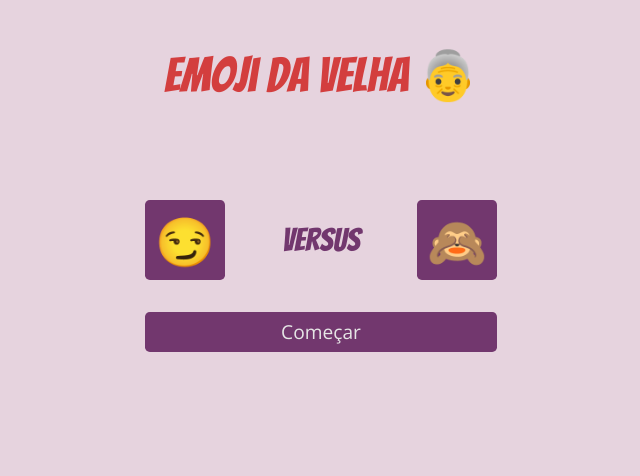
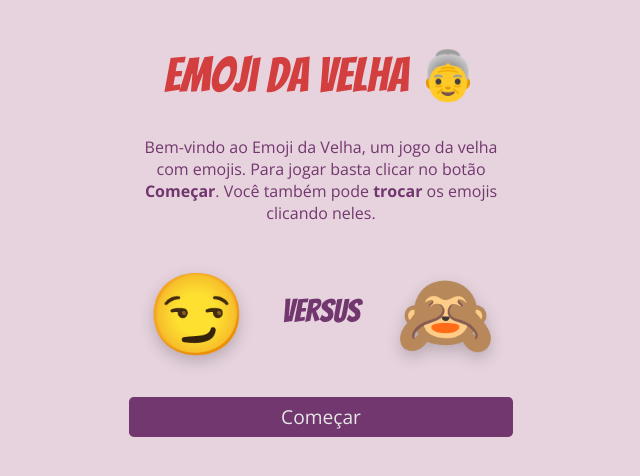
Before and after one commit to jonathashnr/emoji-da-velha, a React (Create React App) app: page / in a window 1280 px wide. Shown: the top 476 px of the page, without its empty margins (319-959 px from the left). Built offline with nearby package versions, Linux system fonts and the light colour scheme.

Commit message:
Update: start page style

```diff
--- a/src/components/Start.tsx
+++ b/src/components/Start.tsx
@@ -44,19 +44,20 @@ const Start: React.FC = () => {
     return (
         <StartStyled>
             <Header />
+            <p>Bem-vindo ao Emoji da Velha, um jogo da velha com emojis. Para jogar basta clicar no botão <strong>Começar</strong>. Você também pode <strong>trocar</strong> os emojis clicando neles.</p>
             <form id="forms">
                 <div className='emojisWrapper'>
-                    <button
+                    <div
                         id='emo1button'
                         className='emojiButton'
                         onClick={onEmojiClick}
-                    >{emoji1}</button>
+                    >{emoji1}</div>
                     <span>versus</span>
-                    <button
+                    <div
                         id='emo2button'
                         className='emojiButton'
                         onClick={onEmojiClick}
-                    >{emoji2}</button>
+                    >{emoji2}</div>
                 </div>
                 <button onClick={handleSubmit} type='submit'>Começar</button>
             </form>
--- a/src/components/styles/Header.styled.ts
+++ b/src/components/styles/Header.styled.ts
@@ -6,7 +6,8 @@ const HeaderStyles = styled.header`
     font-weight: 400;
     font-size: 3rem;
     color: #d33e3e;
-        margin: 3rem 0;
+    margin-top: 3rem;
+    margin-bottom: 1rem;
 }
 
 `
--- a/src/components/styles/Start.styled.ts
+++ b/src/components/styles/Start.styled.ts
@@ -6,23 +6,26 @@ const StartStyled = styled.div`
     align-items: center;
     width: 30%;
     min-width: 22rem;
+    p {
+        text-align: center;
+    }
     #forms {
-        padding: 0 1rem;
         width: 100%;
-        margin: 1rem;
         display: flex;
         flex-direction: column;
         .emojisWrapper {
             display: flex;
-            justify-content: space-between;
+            justify-content: space-around;
             align-items: center;
-            margin: 2rem 0;
+            margin: 1rem 0;
         }
         .emojiButton {
-            font-size: 3rem;
-            width: 5rem;
-            height: 5rem;
-            padding: 0
+            font-size: 5rem;
+            cursor: pointer;
+            text-shadow: rgba(0, 0, 0, 0.2) 0px 6px 16px;
+            &:hover {
+                text-shadow: rgba(0, 0, 0, 0.3) 0px 7px 18px;
+            }
         }
         span {
             font-family: 'Bangers', cursive;
@@ -31,6 +34,7 @@ const StartStyled = styled.div`
             color: #72376e;
         }
         button {
+            margin-top: 1rem;
             padding: 0.4rem;
             font-size: 1.2rem;
             font-family: 'Open Sans', sans-serif;
```
Lines whose indentation alone changed are shown as unchanged.
